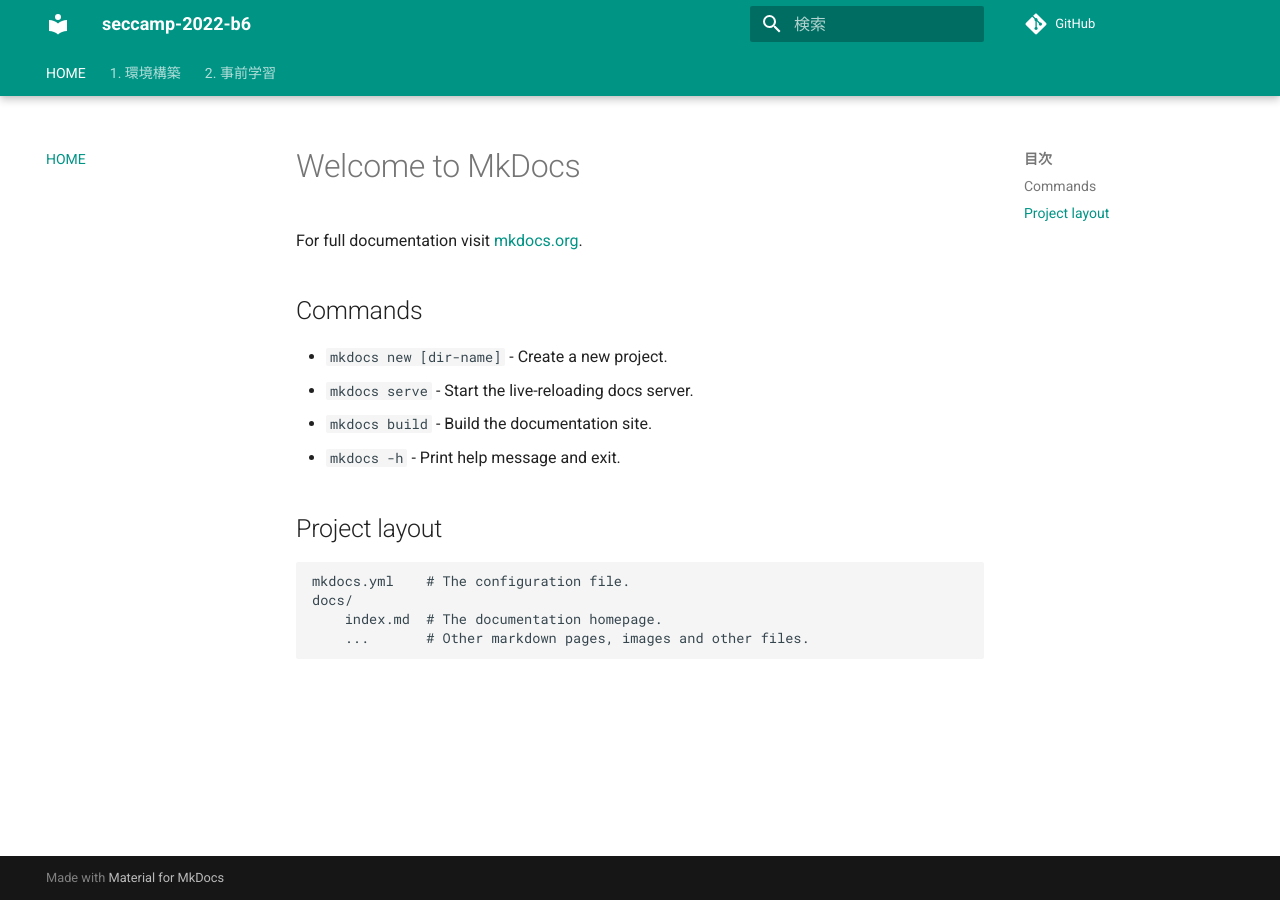
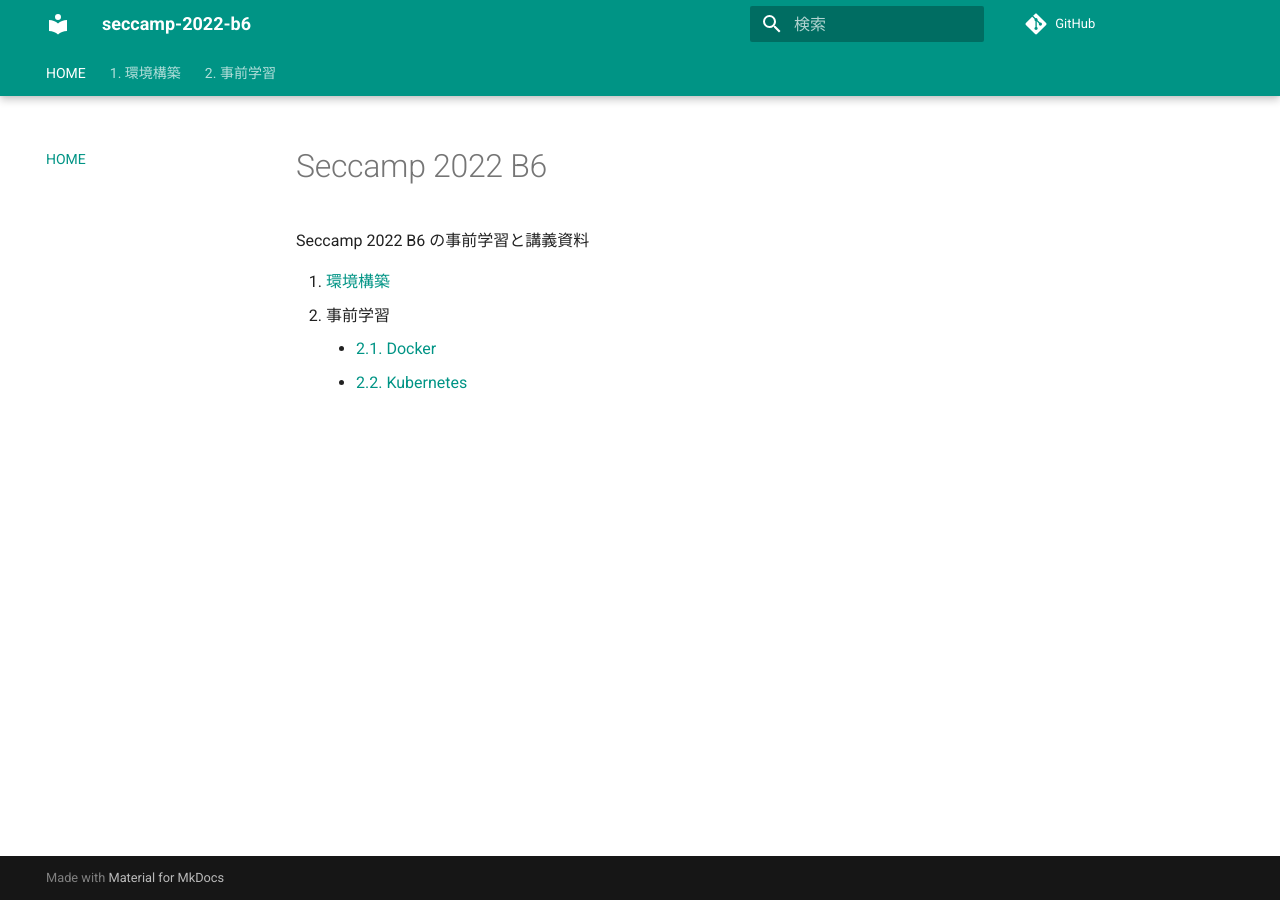
Before and after one commit to mrtc0/seccamp-2022, an MkDocs documentation site: the page built from docs/index.md, in a window 1280 px wide. Built offline with MkDocs 1.6.1 and Material for MkDocs 9.7.7, drawn with Linux system fonts in a browser that asks for light colours; comment, search, counter and statistics services are not loaded.

Commit message:
docs: update
Signed-off-by: Kohei Morita <mrtc0@ssrf.in>

```diff
--- a/docs/index.md
+++ b/docs/index.md
@@ -1,17 +1,8 @@
-# Welcome to MkDocs
+# Seccamp 2022 B6
 
-For full documentation visit [mkdocs.org](https://www.mkdocs.org).
+Seccamp 2022 B6 の事前学習と講義資料
 
-## Commands
-
-* `mkdocs new [dir-name]` - Create a new project.
-* `mkdocs serve` - Start the live-reloading docs server.
-* `mkdocs build` - Build the documentation site.
-* `mkdocs -h` - Print help message and exit.
-
-## Project layout
-
-    mkdocs.yml    # The configuration file.
-    docs/
-        index.md  # The documentation homepage.
-        ...       # Other markdown pages, images and other files.
+1. [環境構築](./pre/setup/overview.md)
+2. 事前学習
+    - [2.1. Docker](./pre/docker/demo/)
+    - [2.2. Kubernetes](./pre/kubernetes/demo.md)
```
Also changed, not shown: README.md (added, +3 -0 lines), 1 other file.
